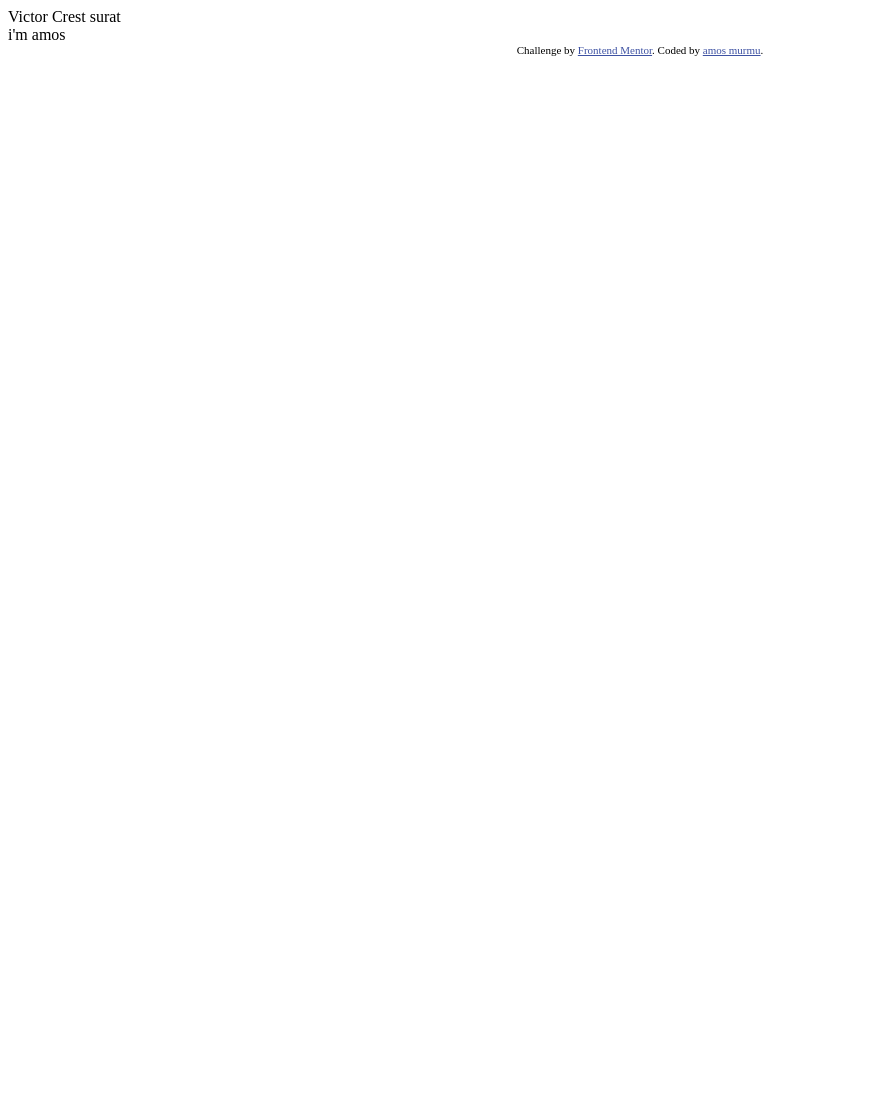
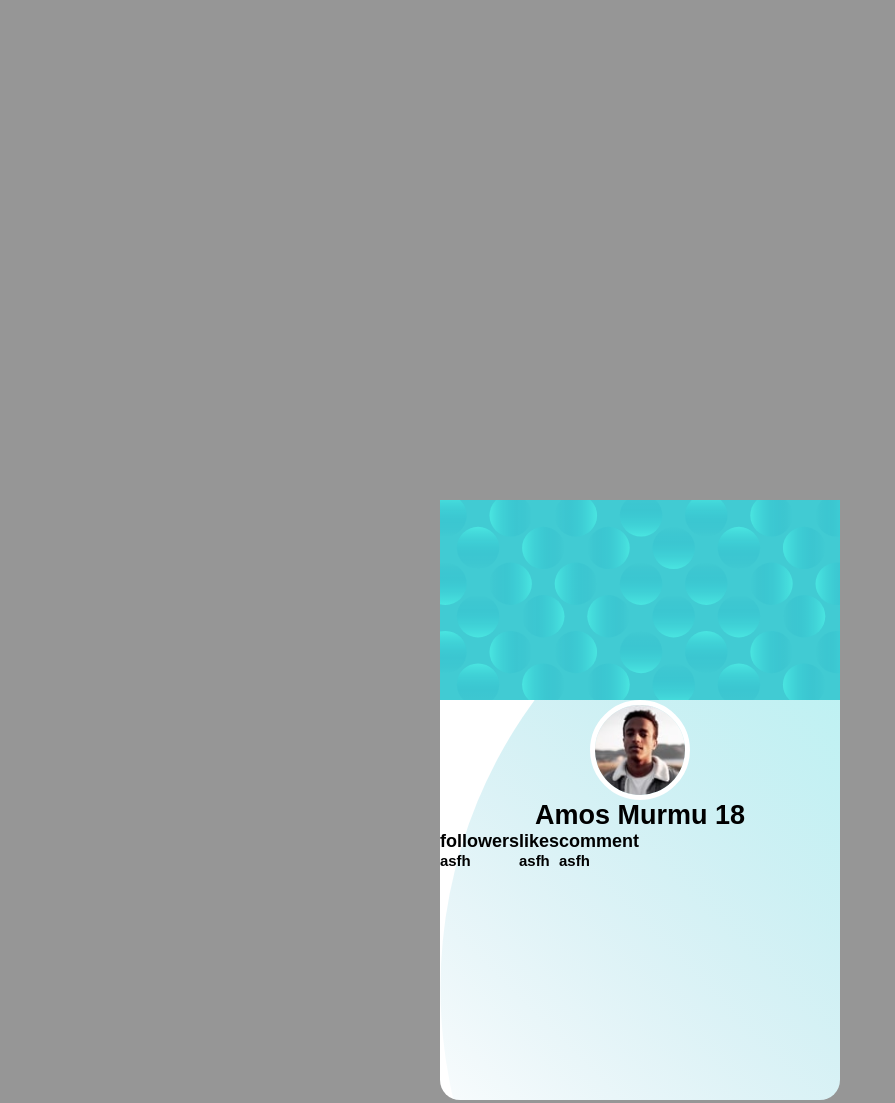
Before and after one commit to amosmurmu/profile_card, a plain HTML site: page index.html in a window 1280 px wide. Shown: the top 1103 px of the page, without its empty margins (0-895 px from the left). Before the commit the page ends 800 px from the top, so only its background shows below. Drawn offline with Linux system fonts and the light colour scheme.

Commit message:
profile card practice day1

```diff
--- a/index.html
+++ b/index.html
@@ -1,27 +1,54 @@
 <!DOCTYPE html>
 <html lang="en">
+
 <head>
   <meta charset="UTF-8">
-  <meta name="viewport" content="width=device-width, initial-scale=1.0"> <!-- displays site properly based on user's device -->
+  <meta name="viewport" content="width=device-width, initial-scale=1.0">
+  <link rel="icon" type="image/png" sizes="32x32" href="./images/favicon-32x32.png">
+  <title>Frontend Mentor | Profile card component</title>
+  <link rel="stylesheet" href="style.css">
+</head>
 
-  <link rel="icon" type="image/png" sizes="32x32" href="./images/favicon-32x32.png">
-
-  <title>Frontend Mentor | Profile card component</title>
-
-  <!-- Feel free to remove these styles or customise in your own stylesheet 👍 -->
-  <style>
-    .attribution { font-size: 11px; text-align: center; }
-    .attribution a { color: hsl(228, 45%, 44%); }
-  </style>
-</head>
 <body>
-  Victor Crest
-  surat
-  <div class="content">i'm amos</div>
+  <section class="main">
+    <div class="card">
+      <div class="card-header">
+      </div>
+      <div class="card-body">
+        <div class="imagearea">
+          <img src="./images/image-victor.jpg" alt="">
+        </div>
+        <h2 class="name-age">Amos Murmu
+          <span class="age">18</span>
+        </h2>
+      </div>
+      <div class="card-footer">
+        <div class="items">
+          <div class="values-1">
+            <h4>followers</h4>
+            <h5>asfh</h5>
+          </div>
+        </div>
+        <div class="items">
+          <div class="values-2">
+            <h4>likes</h4>
+            <h5>asfh</h5>
+          </div>
+        </div>
+        <div class="items">
+          <div class="values-3">
+            <h4>comment</h4>
+            <h5>asfh</h5>
+          </div>
+        </div>
+      </div>
+    </div>
+  </section>
 
   <div class="attribution">
     Challenge by <a href="https://www.frontendmentor.io?ref=challenge" target="_blank">Frontend Mentor</a>.
     Coded by <a href="#">amos murmu</a>.
   </div>
 </body>
+
 </html>
--- /dev/null
+++ b/style.css
@@ -0,0 +1,83 @@
+:root {
+    font-size: 18px;
+}
+
+* {
+    margin: 0px;
+    padding: 0px;
+    box-sizing: border-box;
+}
+
+body {
+    font-family: 'Kumbh Sans', sans-serif;
+    /* font-weight: 400, 700;
+     */
+    color: black;
+}
+
+section {
+    background: hsl(0, 0%, 59%);
+    height: 200vh;
+    display: flex;
+    align-items: center;
+    justify-content: center;
+    /* flex-flow: column wrap; */
+    position: relative;
+}
+
+.card {
+    /* background-color: hsl(0, 0%, 59%); */
+    background-image: url(./images/bg-pattern-top.svg);
+    /* display: flex; */
+    align-items: center;
+    justify-content: center;
+    position: relative;
+    /* flex-flow: column wrap; */
+    width: 400px;
+    height: 600px;
+    background-color: white;
+    /* border: 2px solid white; */
+    border-radius: 20px;
+}
+
+.card-header {
+    background-size: cover;
+    background-image: url(./images/bg-pattern-card.svg);
+    height: 200px;
+    width: 100%;
+}
+
+.card-body{
+    display: flex;
+    align-items: center;
+    justify-content: center;
+    flex-flow: column wrap;
+    /* background-image: url(./images/bg-pattern-card.svg); */
+}
+.card-footer{
+    display: flex;
+    flex-flow: row nowrap;
+}
+
+.imagearea {
+    width: 100px;
+    height: 100px;
+    border-radius: 50%;
+    overflow: hidden;
+    border: 5px solid white;
+}
+
+.imagearea img {
+    width: 100%;
+    height: auto;
+    display: block;
+}
+
+.attribution {
+    font-size: 11px;
+    text-align: center;
+}
+
+.attribution a {
+    color: hsl(228, 45%, 44%);
+}
```
